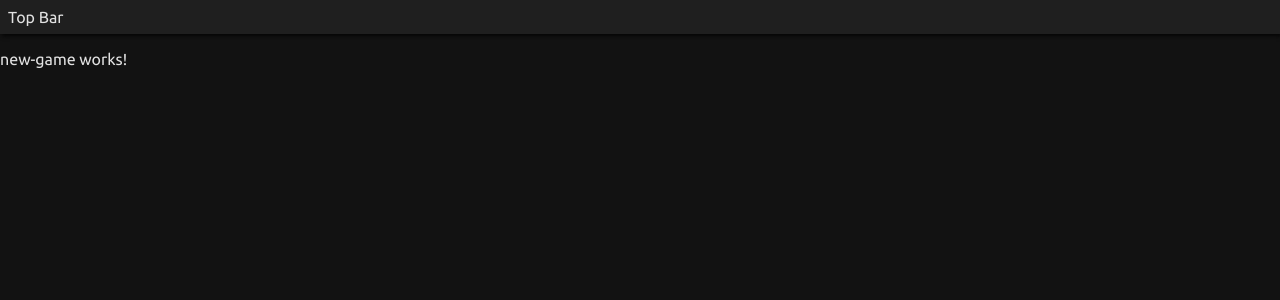
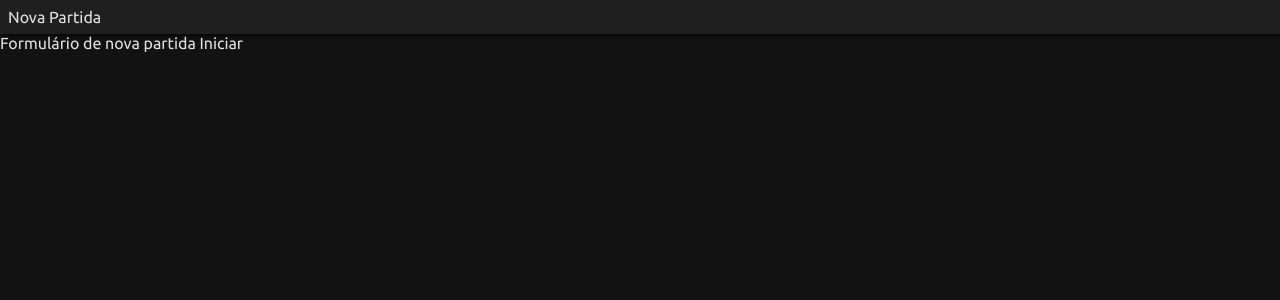
Before and after one commit to murilo9/open-scalping, an Angular app: page /new-game in a window 1280 px wide. Shown: the top 300 px of the page. Built offline with nearby package versions, Linux system fonts and the light colour scheme.

Commit message:
Adicionado game service e criação de nova partida

```diff
--- a/src/app/app-routing.module.ts
+++ b/app-routing.module.ts
@@ -1,8 +1,8 @@
 import { NgModule } from '@angular/core';
 import { Routes, RouterModule } from '@angular/router';
 
-import { NewGameComponent } from './widgets/new-game/new-game.component';
-import { GameViewComponent } from './widgets/game-view/game-view.component';
+import { NewGameComponent } from './src/app/widgets/new-game/new-game.component';
+import { GameViewComponent } from './src/app/widgets/game-view/game-view.component';
 
 const routes: Routes = [
   { path: 'new-game', component: NewGameComponent },
--- a/src/app/app.component.html
+++ b/src/app/app.component.html
@@ -1,2 +1,2 @@
 <app-top-bar></app-top-bar>
-<router-outlet></router-outlet>
+<router-outlet (newGame)="onNewGame($event)"></router-outlet>
--- a/src/app/app.component.ts
+++ b/src/app/app.component.ts
@@ -1,10 +1,27 @@
 import { Component } from '@angular/core';
+import { Game } from './core/Game';
+import { GameService } from './core/game.service';
+import { Subscription } from 'rxjs';
 
 @Component({
   selector: 'app-root',
   templateUrl: './app.component.html',
-  styleUrls: ['./app.component.scss']
+  styleUrls: ['./app.component.scss'],
+  providers: [GameService]
 })
 export class AppComponent {
+
   title = 'open-scalping';
+  subscription: Subscription;
+  public game: Game;
+
+  constructor(private gameService: GameService){
+    this.subscription = gameService.newGameCalled$.subscribe(() => {
+      this.onNewGame();
+    })
+  }
+
+  onNewGame(){
+    this.game = new Game();
+  }
 }
--- a/src/app/app.module.ts
+++ b/src/app/app.module.ts
@@ -2,7 +2,7 @@ import { BrowserModule } from '@angular/platform-browser';
 import { NgModule } from '@angular/core';
 import { WidgetsModule } from './widgets/widgets.module';
 
-import { AppRoutingModule } from './app-routing.module';
+import { AppRoutingModule } from '../../app-routing.module';
 import { AppComponent } from './app.component';
 
 @NgModule({
--- /dev/null
+++ b/src/app/core/Game.ts
@@ -0,0 +1,17 @@
+import { Market } from './Market';
+import { Player } from './Player';
+
+export class Game{
+    public market: Market;
+    public players: Array<Player> = [];
+    private playerNames: Array<String> = [
+        'XP', 'UBS', 'Clear', 'BTG', 'Rico', 'Turett', 'Itaú', 'Bradesco', 'Santander'
+    ]
+
+    constructor(){
+        this.market = new Market();
+        this.playerNames.forEach((playerName, p) => {
+            this.players.push(new Player(playerName));
+        })
+    }
+}
--- /dev/null
+++ b/src/app/core/Player.ts
@@ -0,0 +1,7 @@
+export class Player{
+    public name: String;
+
+    constructor(name: String){
+        this.name = name;
+    }
+}
--- /dev/null
+++ b/src/app/core/game.service.ts
@@ -0,0 +1,17 @@
+import { Injectable } from '@angular/core';
+import { Subject } from 'rxjs';
+
+@Injectable({
+  providedIn: 'root'
+})
+export class GameService {
+
+  private newGameSubject = new Subject<void>();
+  public newGameCalled$ = this.newGameSubject.asObservable();
+
+  constructor() { }
+
+  public callNewGame(){
+    this.newGameSubject.next();
+  }
+}
--- a/src/app/widgets/new-game/new-game.component.html
+++ b/src/app/widgets/new-game/new-game.component.html
@@ -1 +1,4 @@
-<p>new-game works!</p>
+<div class="new-game-view">
+    Formulário de nova partida
+    <a href='' onclick="event.preventDefault()" (click)="newGame()">Iniciar</a>
+</div>
--- a/src/app/widgets/new-game/new-game.component.ts
+++ b/src/app/widgets/new-game/new-game.component.ts
@@ -1,15 +1,20 @@
-import { Component, OnInit } from '@angular/core';
+import { Component, OnInit, Output, EventEmitter } from '@angular/core';
+import { GameService } from '../../core/game.service';
 
 @Component({
   selector: 'app-new-game',
   templateUrl: './new-game.component.html',
-  styleUrls: ['./new-game.component.scss']
+  styleUrls: ['./new-game.component.scss'],
 })
 export class NewGameComponent implements OnInit {
 
-  constructor() { }
+  constructor(private gameService: GameService) { }
 
   ngOnInit() {
   }
 
+  newGame(){
+    this.gameService.callNewGame();
+  }
+
 }
--- a/src/app/widgets/top-bar/top-bar.component.html
+++ b/src/app/widgets/top-bar/top-bar.component.html
@@ -1,3 +1,7 @@
 <div class="topbar">
-    Top Bar
+    <a href='#' routerLink="new-game"
+    routerLinkActive="active"
+    class="new-game-button">
+        Nova Partida
+    </a>
 </div>
--- a/src/app/widgets/top-bar/top-bar.component.scss
+++ b/src/app/widgets/top-bar/top-bar.component.scss
@@ -4,6 +4,7 @@ $backgroundColor: #121212;
 $shadowColor: #050505;
 
 .topbar{
+    display: flex;
     background: $sufaceColor;
     color: $onPrimaryColor;
     padding: 8px;
--- a/src/styles.scss
+++ b/src/styles.scss
@@ -10,3 +10,7 @@ body{
     font-family: 'Ubuntu', sans-serif;
     color: $onPrimaryColor;
 }
+a{
+    text-decoration: none;
+    color: $onPrimaryColor;
+}
```
Also changed, not shown: 1 other file (tests, documents, lock files or other folders).
